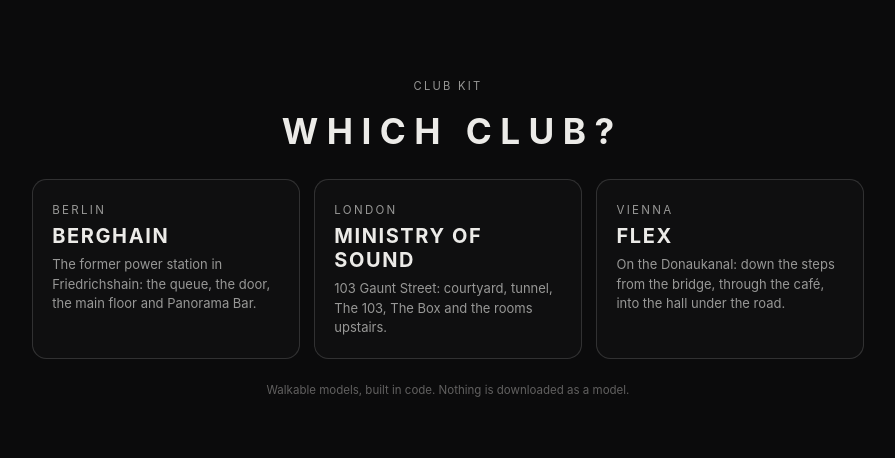
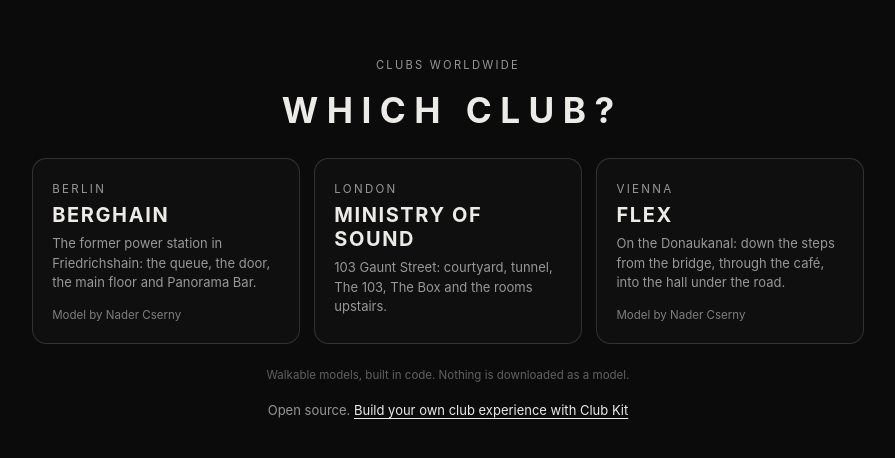
Before and after one commit to ncserny/clubkit, a website built with Vite: page index.html in a window 1280 px wide. Shown: the part 162-620 px from the top of the page, without its empty margins (192-1087 px from the left). Built offline with nearby package versions, Linux system fonts and the light colour scheme.

Commit message:
Clubs Worldwide start page with makers and a link to Club Kit; a shared skill for building a club
The start page is titled Clubs Worldwide. A card names the model's maker
where there is one, and a line under the cards links to this repository.

.claude/skills/build-a-club/SKILL.md tells any agent how to build or
dress a venue: the order to work in, the kit component for each job,
what makes a room look real, and how to check it. AGENTS.md and
CLAUDE.md point to it.

tools/test/route.mjs walks any venue along routes given in a JSON file
and checks that what should stop a walker does; routes/flex.json is
Flex's, and all 33 of its checks pass.

Co-Authored-By: Claude Fable 5.2 <noreply@anthropic.com>

```diff
--- a/index.html
+++ b/index.html
@@ -69,10 +69,11 @@
 
     <!-- Shown when the address names no venue: one card per venue, filled in from src/venues/index.ts. -->
     <section id="cw-choose" class="cw-choose" aria-labelledby="cw-choose-title">
-      <p class="cw-kicker">Club Kit</p>
+      <p class="cw-kicker">Clubs Worldwide</p>
       <h2 id="cw-choose-title">Which club?</h2>
       <nav id="cw-choose-list" class="cw-choose-list" aria-label="Venues"></nav>
       <p class="cw-choose-note">Walkable models, built in code. Nothing is downloaded as a model.</p>
+      <p class="cw-choose-source">Open source. <a href="https://github.com/ncserny/clubkit" rel="noopener">Build your own club experience with Club Kit</a></p>
     </section>
 
     <div class="cw-fallback">
--- a/src/main.ts
+++ b/src/main.ts
@@ -22,7 +22,9 @@ function choose() {
       ['cw-choose-city', v.city],
       ['cw-choose-name', v.name],
       ['cw-choose-text', v.text],
+      ['cw-choose-by', v.by ? `Model by ${v.by}` : ''],
     ]) {
+      if (!text) continue;
       const span = document.createElement('span');
       span.className = cls;
       span.textContent = text;
@@ -30,7 +32,7 @@ function choose() {
     }
     list.append(a);
   }
-  document.title = 'Club Kit: choose a club';
+  document.title = 'Clubs Worldwide: choose a club';
   document.documentElement.dataset.cwState = 'choose';
 }
 
--- a/src/style.css
+++ b/src/style.css
@@ -509,6 +509,21 @@ html[data-cw-state='choose'] :is(.cw-bar, #cw-intro, .cw-caption, .cw-views, .cw
   line-height: 1.5;
   color: var(--cw-muted);
 }
+.cw-choose-by {
+  margin-top: auto;
+  padding-top: 0.5rem;
+  font-size: 0.72rem;
+  color: rgba(236, 235, 232, 0.5);
+}
+.cw-choose-source {
+  margin: 0.2rem 0 0;
+  font-size: 0.8125rem;
+  color: var(--cw-muted);
+}
+.cw-choose-source a {
+  color: var(--cw-ink);
+  text-underline-offset: 0.2em;
+}
 .cw-choose-note {
   margin: 0.4rem 0 0;
   font-size: 0.72rem;
--- a/src/venues/index.ts
+++ b/src/venues/index.ts
@@ -10,11 +10,14 @@ export const venues: Record<string, () => Promise<VenueModule>> = {
   flex: () => import('./flex').then((m) => m.venue),
 };
 
-/** What the chooser says about each venue, in the order it lists them. Kept here so that choosing loads no venue. */
-export const catalogue: { id: string; name: string; city: string; text: string }[] = [
-  { id: 'berghain', name: 'Berghain', city: 'Berlin', text: 'The former power station in Friedrichshain: the queue, the door, the main floor and Panorama Bar.' },
+/**
+ * What the chooser says about each venue, in the order it lists them. Kept here so that choosing
+ * loads no venue. `by` is who made the model; leave it out where no name goes with it.
+ */
+export const catalogue: { id: string; name: string; city: string; text: string; by?: string }[] = [
+  { id: 'berghain', name: 'Berghain', city: 'Berlin', text: 'The former power station in Friedrichshain: the queue, the door, the main floor and Panorama Bar.', by: 'Nader Cserny' },
   { id: 'mos', name: 'Ministry of Sound', city: 'London', text: '103 Gaunt Street: courtyard, tunnel, The 103, The Box and the rooms upstairs.' },
-  { id: 'flex', name: 'Flex', city: 'Vienna', text: 'On the Donaukanal: down the steps from the bridge, through the café, into the hall under the road.' },
+  { id: 'flex', name: 'Flex', city: 'Vienna', text: 'On the Donaukanal: down the steps from the bridge, through the café, into the hall under the road.', by: 'Nader Cserny' },
 ];
 
 /** True for a venue id this build knows. Inherited names such as `constructor` are not venues. */
```
Also changed, not shown: AGENTS.md (+4 -0 lines), CLAUDE.md (added, +1 -0 lines), tools/test/route.mjs (added, +75 -0 lines), tools/test/routes/flex.json (added, +25 -0 lines), .claude/skills/build-a-club/SKILL.md (added), CHANGELOG.md, README.md.
